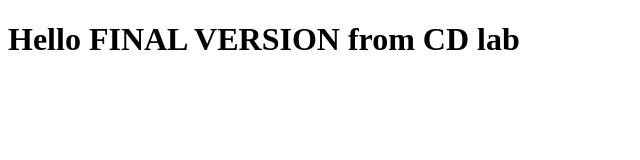
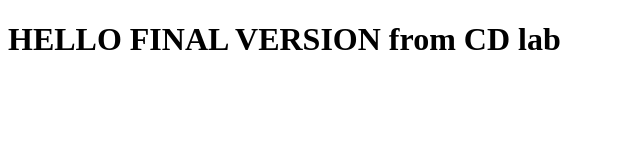
Before and after one commit to codyjuthan-source/lab11, a plain HTML site: page index.html in a window 1280 px wide. Shown: the whole page, without its empty margins (0-640 px from the left). Drawn offline with Linux system fonts and the light colour scheme.

Commit message:
edit both tests v2

```diff
--- a/index.html
+++ b/index.html
@@ -6,6 +6,6 @@
     <title>CD Lab 11</title>
 </head>
 <body>
-    <h1>Hello FINAL VERSION from CD lab</h1>
+    <h1>HELLO FINAL VERSION from CD lab</h1>
 </body>
 </html>
```
Also changed, not shown: 1 other file.
